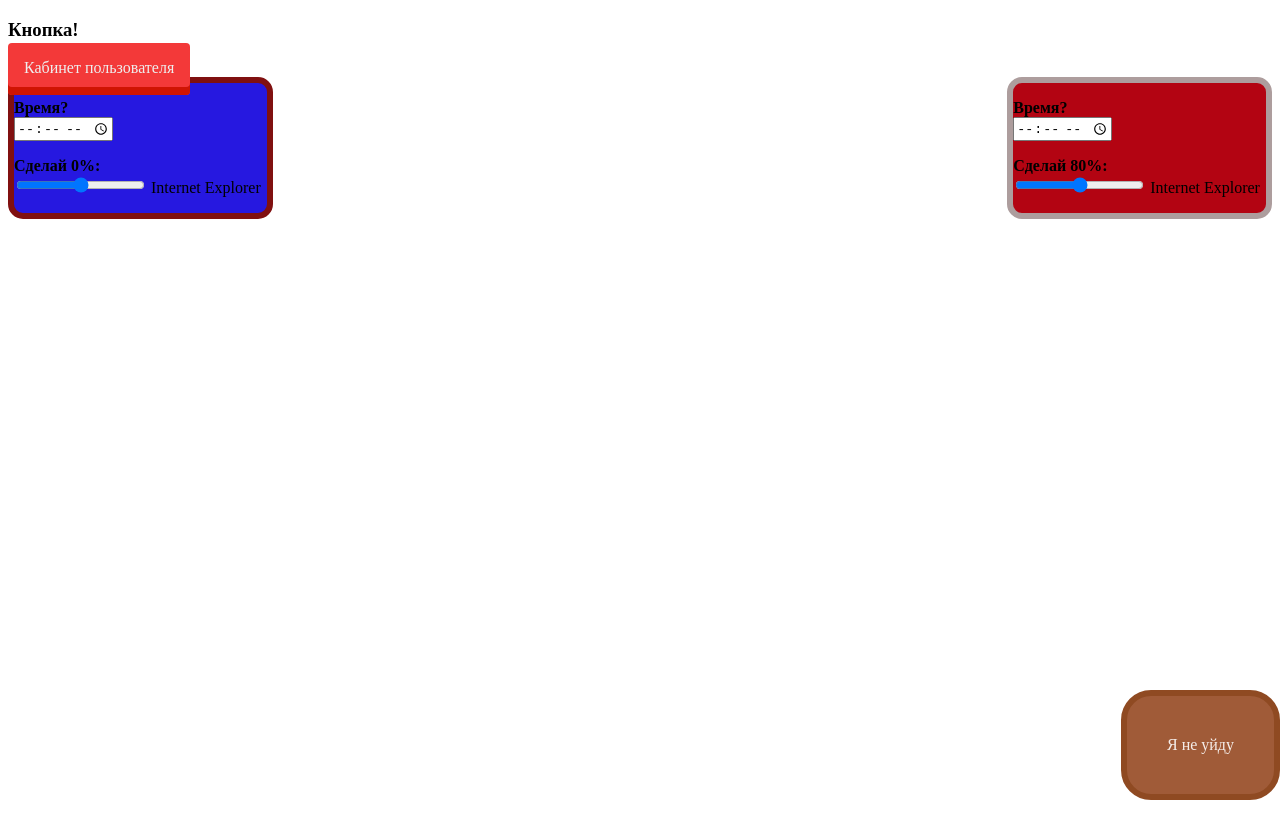
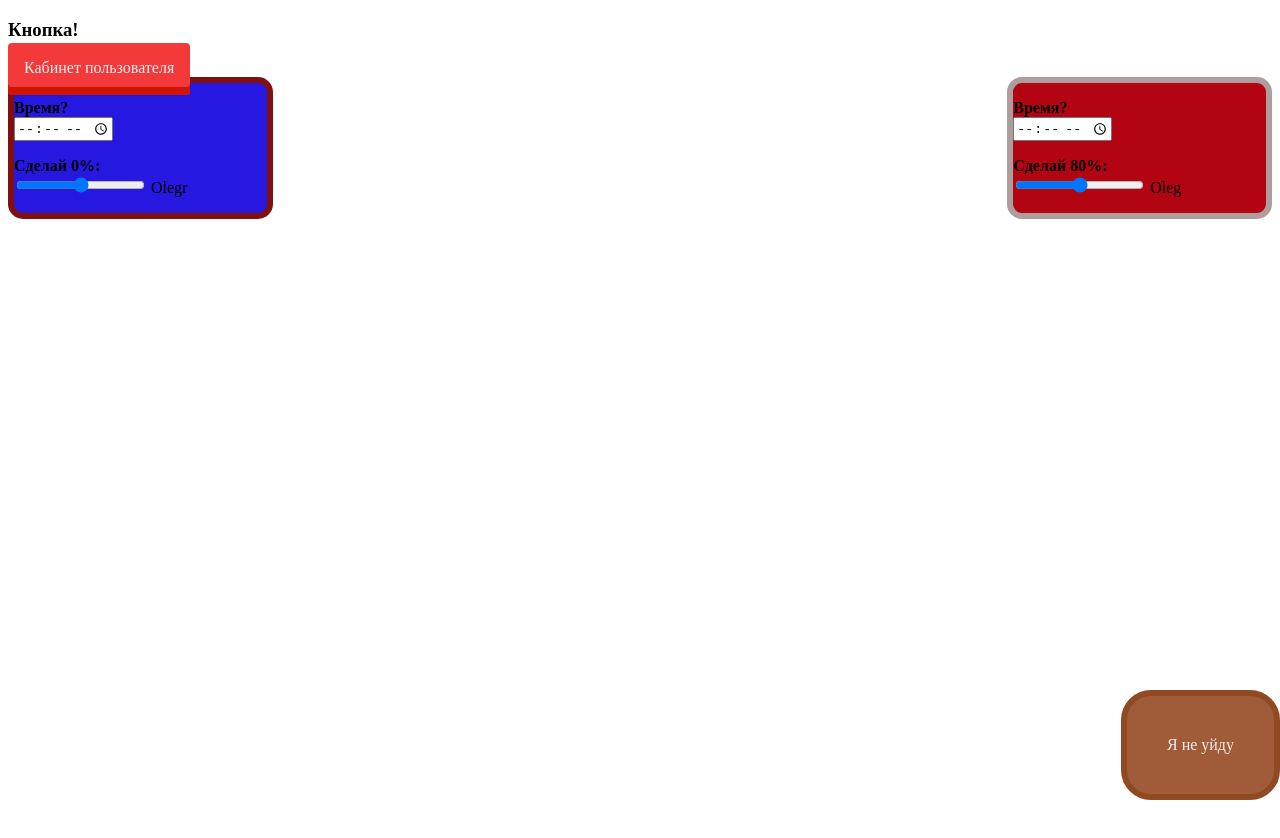
Before and after one commit to Gaerda/ComputerSciense, a plain HTML site: page Rub/css/1.html in a window 1280 px wide. Shown: the top 838 px of the page. Drawn offline with Linux system fonts and the light colour scheme.

Commit message:
Update 1.html

```diff
--- a/Rub/css/1.html
+++ b/Rub/css/1.html
@@ -24,7 +24,7 @@
              <input type="time" size="20" placeholder="Otvet">
             </p>
             <p><b>Сделай 0%:</b><Br>
-             <input type="range" name="browser" value="ie"> Internet Explorer<Br>
+             <input type="range" name="name" value="ol"> Olegr<Br>
             </p>
            </form>
     </div>
@@ -34,7 +34,7 @@
                 <input type="time" size="20" placeholder="Otvet">
                </p>
             <p><b>Сделай 80%:</b><Br>
-                <input type="range" name="browser" value="ie"> Internet Explorer<Br>
+                <input type="range" name="name" value="ol"> Oleg<Br>
                </p>
            </form>
     </div>
```
